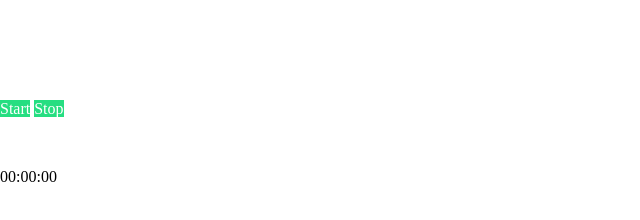
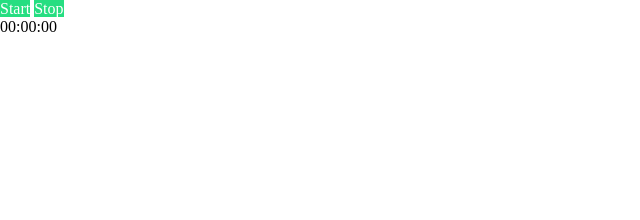
Before and after one commit to flammea/zadanie_15_6, a website: page index.html in a window 1280 px wide. Shown: the whole page, without its empty margins (0-640 px from the left). Drawn offline with Linux system fonts and the light colour scheme; files that its build step writes are made by us from their sources.

Commit message:
Add styles

```diff
--- a/styles.css
+++ b/styles.css
@@ -1,6 +1,5 @@
-* {
-  margin: 50px auto;
-  padding: 0;
+body {
+  margin: 0 auto;
   box-sizing: border-box;
 }
 
@@ -10,4 +9,5 @@
   width: 200px;
   color: #FFFFFF;
   background-color: #26de81;
+  margin: 50px auto;
 }
```
